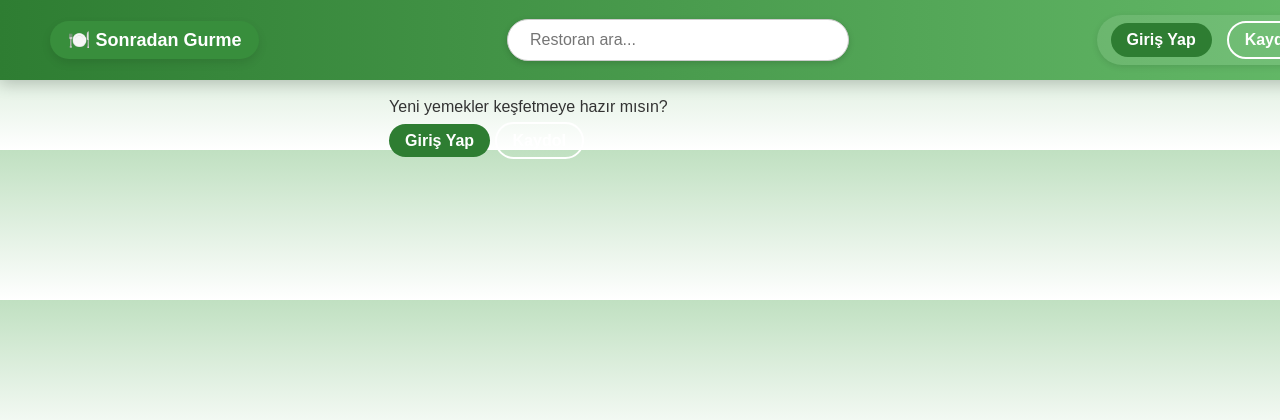
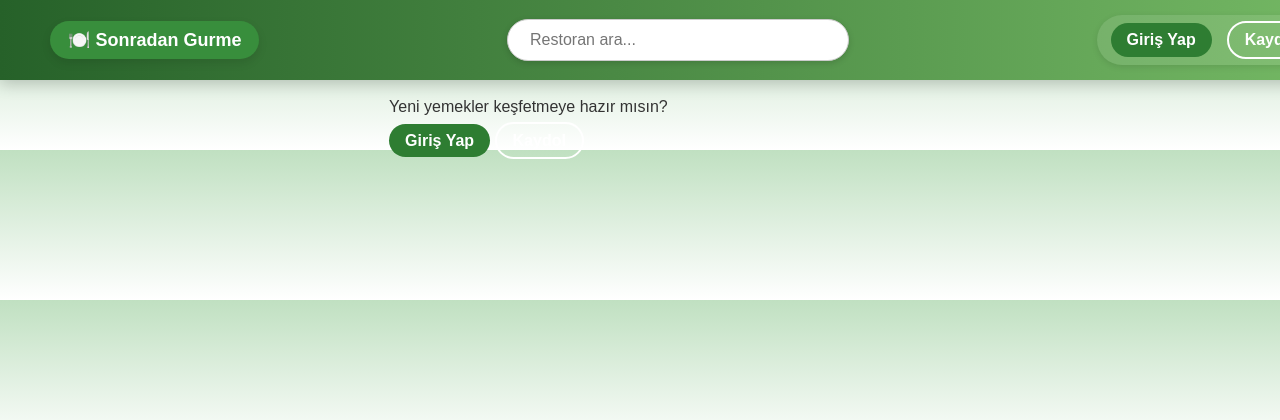
Before and after one commit to sude-tunc/Sonradan-Gurme, a Django app: page /sgapp/ in a window 1280 px wide. Shown: the top 420 px of the page. Run offline with Django 5.2, Linux system fonts and the light colour scheme.

Commit message:
background güncellendi v.2

```diff
--- a/static/css/styles.css
+++ b/static/css/styles.css
@@ -12,7 +12,7 @@ body {
 
 /* Navbar */
 .navbar {
-    background: linear-gradient(to right, #2e7d32, #66bb6a);
+    background: linear-gradient(to right, #266129, #77bb66);
     color: white;
     display: flex;
     justify-content: space-between;
```
Also changed, not shown: db.sqlite3.
